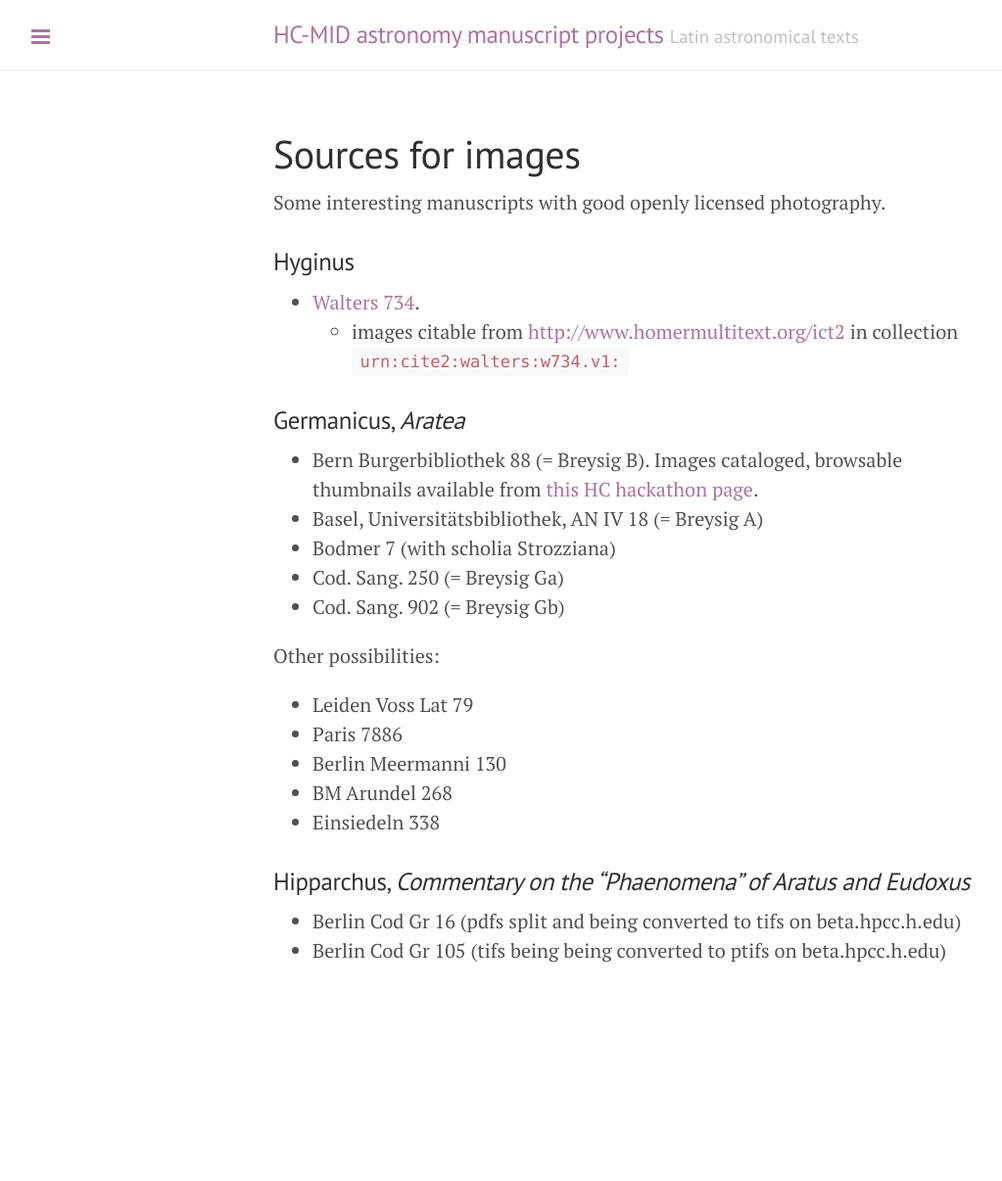
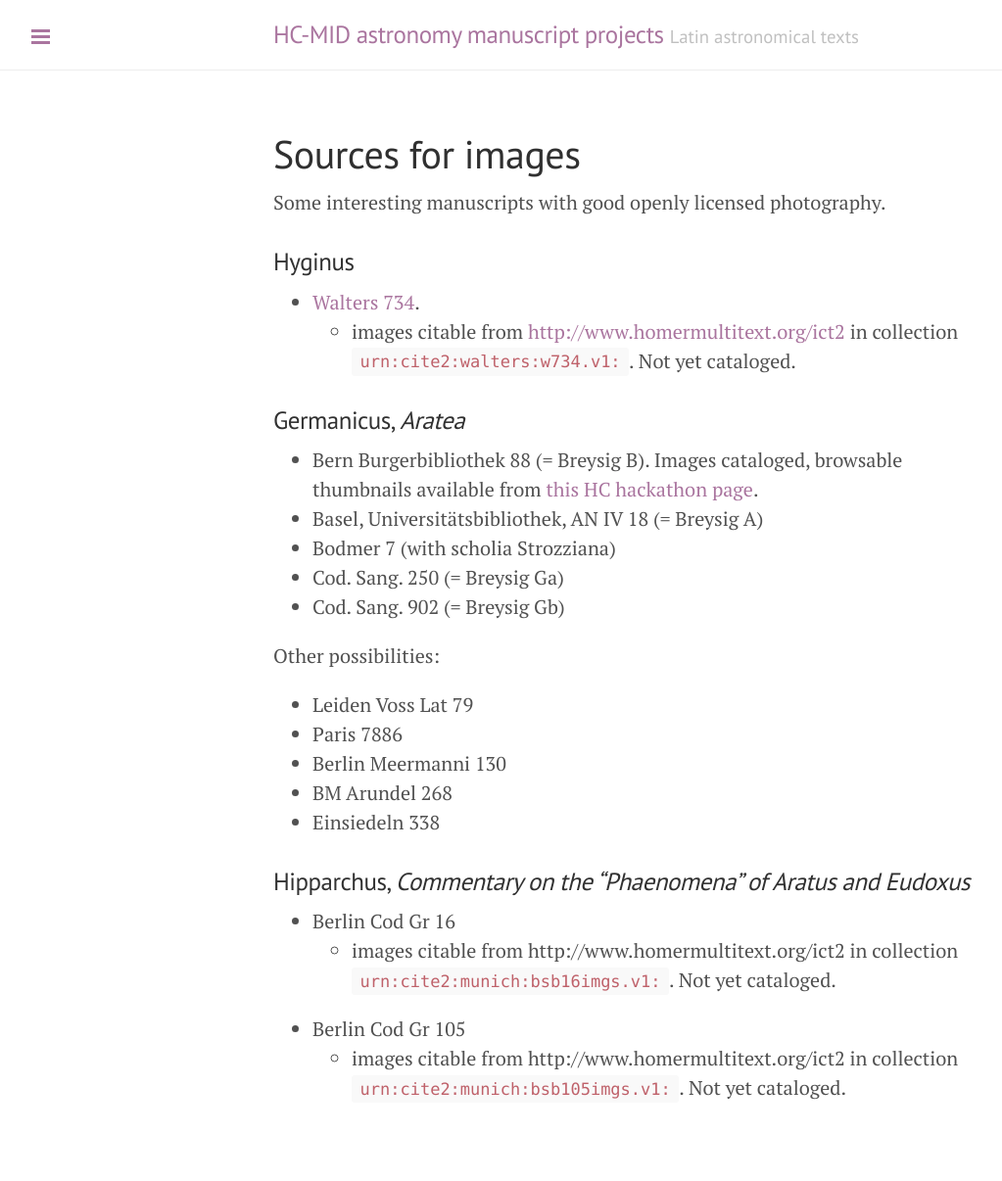
Before and after one commit to HCMID/astronomy, a Jekyll site: the page built from docs/images.md, in a window 1280 px wide. Shown: the whole page at 98% size, without its empty margins (1-1024 px from the left). Built offline with Jekyll 4.4.1, drawn with Linux system fonts in a browser that asks for light colours; before the commit the page ends 1066 px from its top, so only the background shows below that.

Commit message:
Update status of digital image collections

```diff
--- a/docs/images.md
+++ b/docs/images.md
@@ -9,7 +9,7 @@ Some interesting manuscripts with good openly licensed photography.
 ### Hyginus
 
 -  [Walters 734](http://www.thedigitalwalters.org/Data/WaltersManuscripts/html/W734/).
-    - images citable from <http://www.homermultitext.org/ict2> in collection `urn:cite2:walters:w734.v1:`
+    - images citable from <http://www.homermultitext.org/ict2> in collection `urn:cite2:walters:w734.v1:`.  Not yet cataloged.
 
 
 
@@ -32,5 +32,7 @@ Other possibilities:
 
 ### Hipparchus, *Commentary on the "Phaenomena" of Aratus and Eudoxus*
 
--  Berlin Cod Gr 16 (pdfs split and being converted to tifs on beta.hpcc.h.edu)
--  Berlin Cod Gr 105 (tifs being being converted to ptifs on beta.hpcc.h.edu)
+-  Berlin Cod Gr 16
+    -  images citable from http://www.homermultitext.org/ict2 in collection `urn:cite2:munich:bsb16imgs.v1:`.  Not yet cataloged.
+-  Berlin Cod Gr 105
+    -  images citable from http://www.homermultitext.org/ict2 in collection `urn:cite2:munich:bsb105imgs.v1:`. Not yet cataloged.
```
